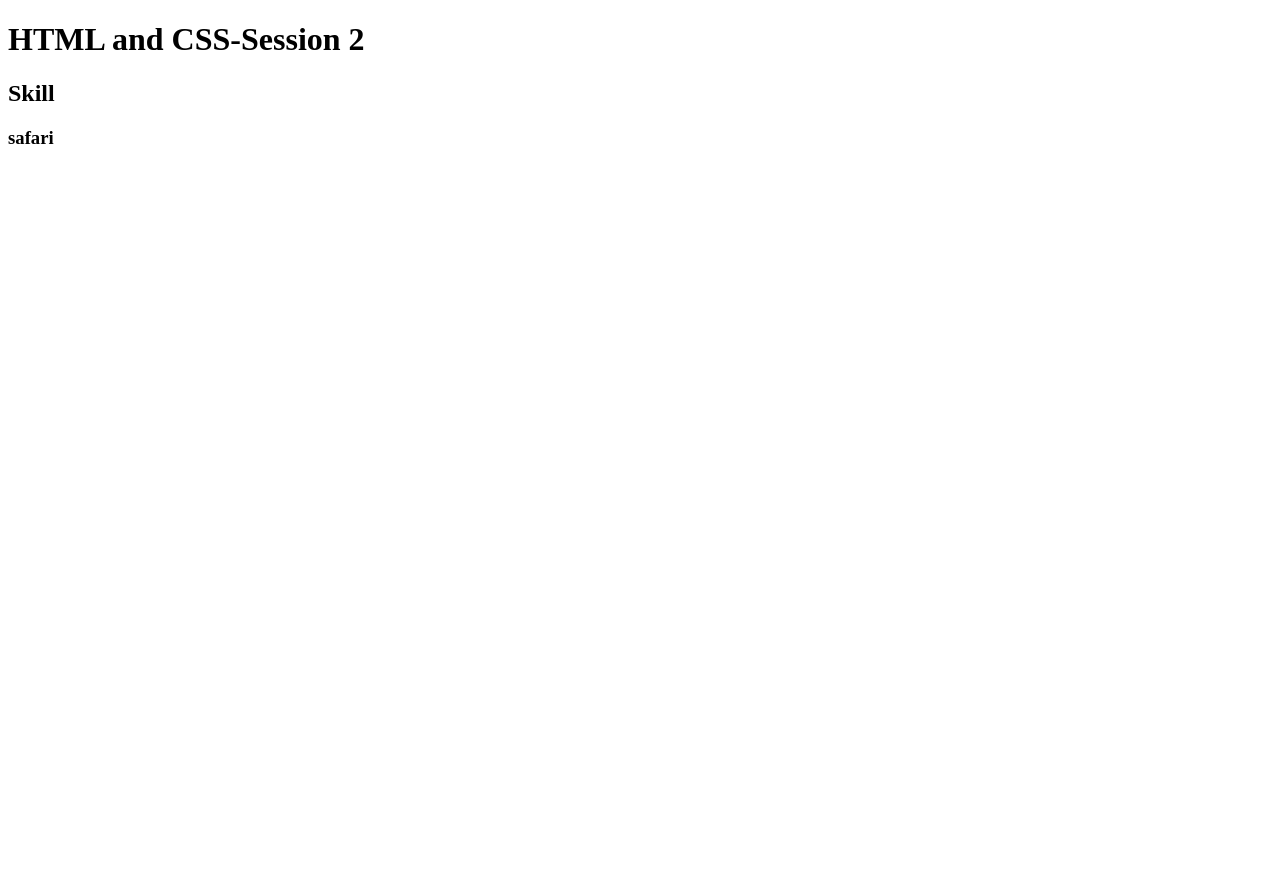
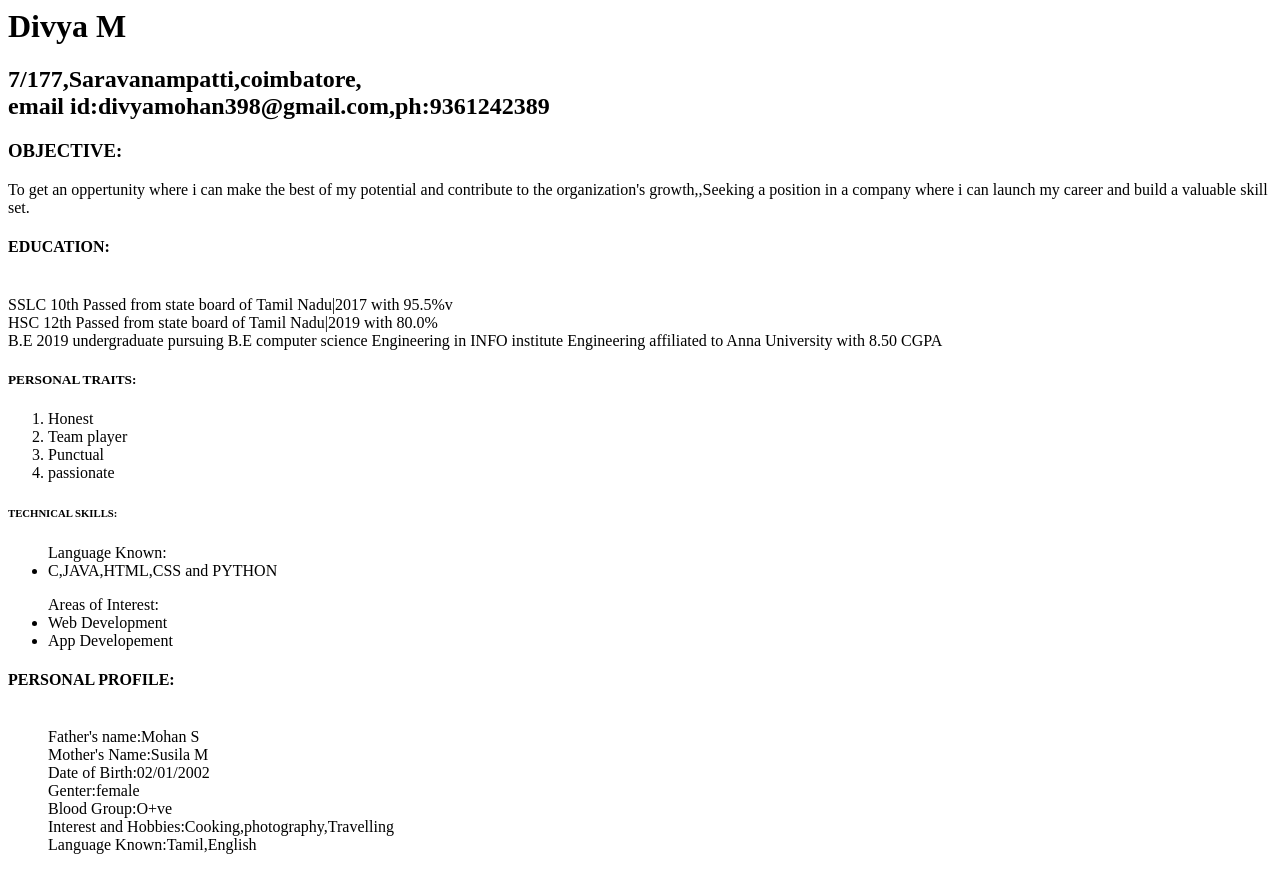
Before and after one commit to sugudivi/HTML-and-CSS-Session-2, a plain HTML site: page index.html in a window 1280 px wide. Before the commit the page ends 800 px from the top, so only its background shows below. Drawn offline with Linux system fonts and the light colour scheme.

Commit message:
Add files via upload

```diff
--- a/index.html
+++ b/index.html
@@ -1,16 +1,15 @@
-<!DOCTYPE html>
-<html lang="en">
-<head>
-    <meta charset="UTF-8">
-    <meta http-equiv="X-UA-Compatible" content="IE=edge">
-    <meta name="viewport" content="width=device-width, initial-scale=1.0">
-    <title>HTML and CSS-Session-Session 2</title>
-    <link rel="stylesheet"type="test/css"
-    href="style.css">
-</head>
 <body>
-    <h1>HTML and CSS-Session 2</h1>
-    <h2>Skill</h2>
-    <h3>safari</h3>
+    <h1>Divya M</h1>
+    <h2>7/177,Saravanampatti,coimbatore,<main>email id:divyamohan398@gmail.com,ph:9361242389</main></h2>
+    <h3>OBJECTIVE:</h3>
+    <P1>To get an oppertunity where i can make the best of my potential and contribute to the organization's growth,,Seeking a position in a company where i can launch my career and build a valuable skill set.</P1>
+    <h4>EDUCATION:</h4>
+    <P2><br>SSLC 10th Passed from state board of Tamil Nadu|2017 with 95.5%v<br>HSC 12th Passed from state board of Tamil Nadu|2019 with 80.0%<br>B.E 2019 undergraduate pursuing B.E computer science Engineering in INFO institute Engineering affiliated to Anna University with 8.50 CGPA</P2>
+    <h5>PERSONAL TRAITS:</h5>
+    <P3><ol><li>Honest</li><li>Team player</li><li>Punctual</li><li>passionate</li></ol></P3>
+    <h6>TECHNICAL SKILLS:</h6>
+    <P4><ul>Language Known:<li>C,JAVA,HTML,CSS and PYTHON</li></ul><ul>Areas of Interest:<li>Web Development</li><li>App Developement</li></ul></P4>
+    <h4>PERSONAL PROFILE:</h4>
+    <p5><ul><br>Father's name:Mohan S<br>Mother's Name:Susila M<br>Date of Birth:02/01/2002<br>Genter:female<br>Blood Group:O+ve<br>Interest and Hobbies:Cooking,photography,Travelling<br>Language Known:Tamil,English</ul></p5></UL></P5>
+    <a href="style.css"></a>
 </body>
-</html>
--- a/style.css
+++ b/style.css
@@ -1,3 +1,15 @@
-h1 {
-    margin-bottom: 100px;
+body{
+    font-family:Georgia, 'Times New Roman', Times, serif;
+    backgroung-color:antiquewhite;
 }
+h1{
+    color:aqua;
+    background-color: aquamarine;
+}
+p1{
+    font-size: 30px;
+    font-weight: 100;
+}
+a{
+    display: block;
+}
```
